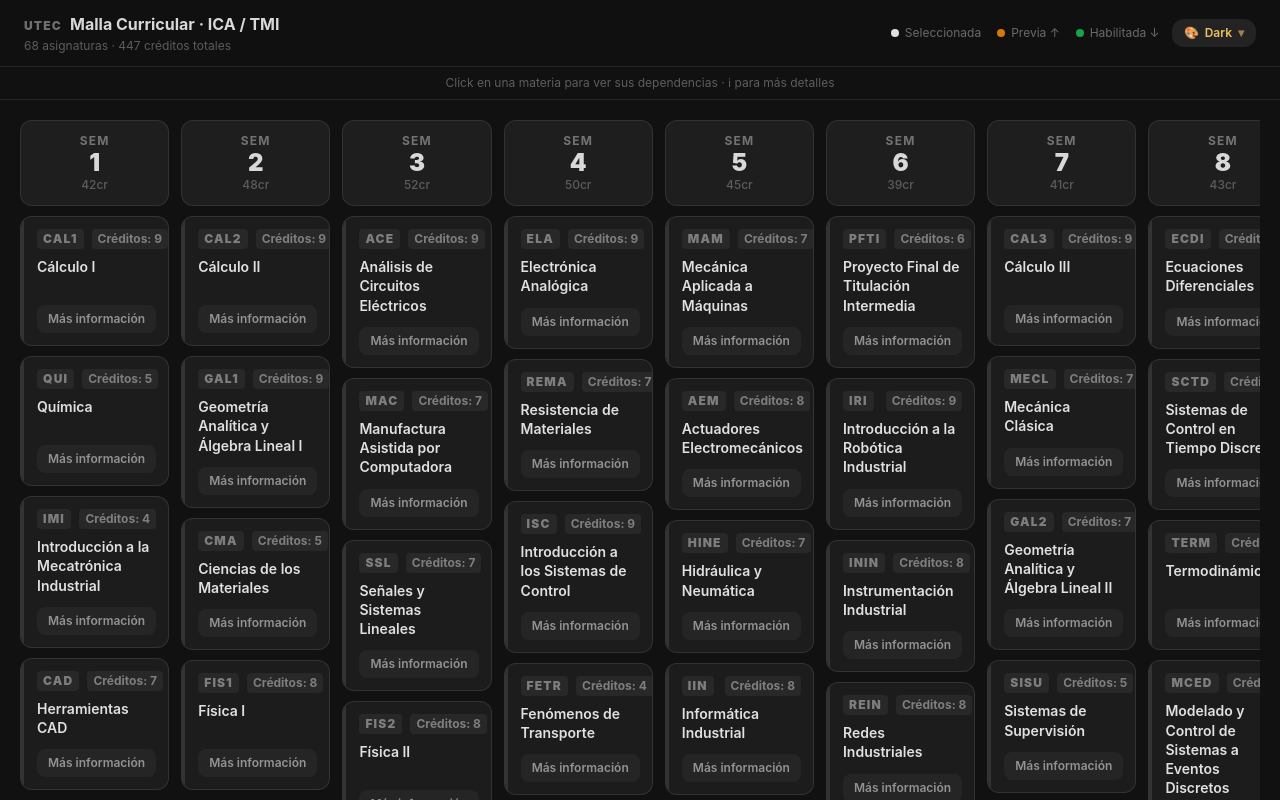
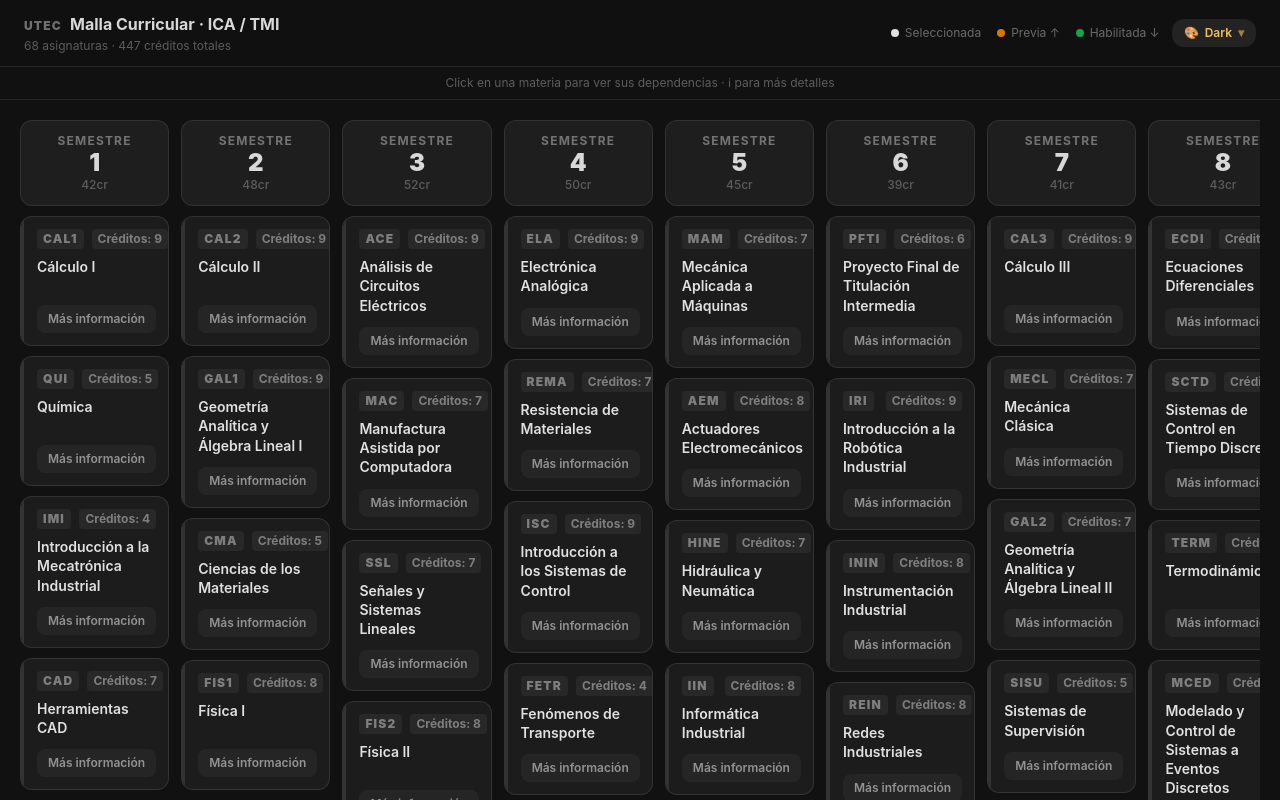
Before and after one commit to sr-sebastian/map-ica, a React (Vite) app: page / in a window 1280 px wide. Shown: the top 800 px of the page. Built offline with nearby package versions, Linux system fonts and the light colour scheme.

Commit message:
Change label from 'Sem' to 'SEMESTRE'

```diff
--- a/src/App.jsx
+++ b/src/App.jsx
@@ -589,7 +589,7 @@ export default function App() {
               return (
                 <div key={s} className="flex flex-col gap-2.5">
                   <div className="rounded-xl p-3 text-center" style={{ backgroundColor: t.semHdrBg, border: `1px solid ${t.semHdrBorder}` }}>
-                    <div className="text-xs font-bold tracking-widest uppercase mb-0.5" style={{ color: t.semLabel }}>Sem</div>
+                    <div className="text-xs font-bold tracking-widest uppercase mb-0.5" style={{ color: t.semLabel }}>SEMESTRE</div>
                     <div className="text-2xl font-black leading-none" style={{ color: t.semNum }}>{s}</div>
                     <div className="text-xs mt-0.5 font-medium" style={{ color: t.semCr }}>
                       {mats.reduce((a, m) => a + m.creditos, 0)}cr
```
